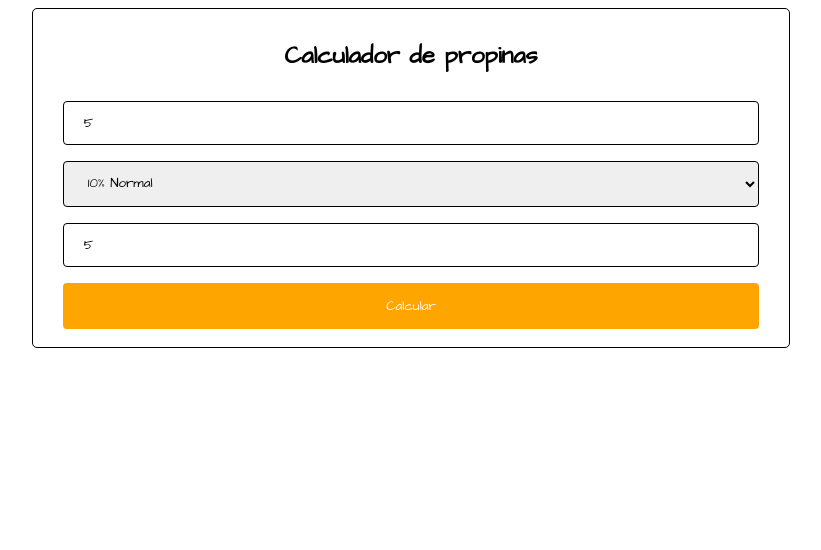
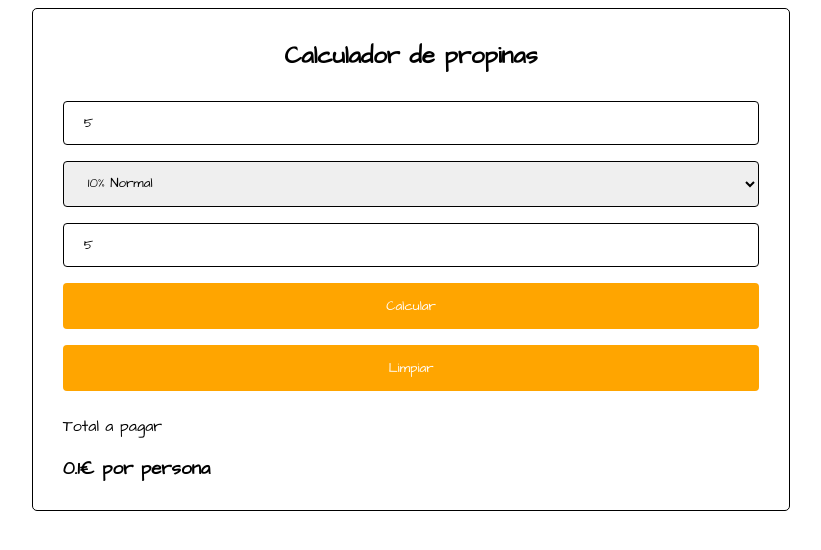
Before and after one commit to 100007217/app-propinas-js, a plain HTML site: page index.html in a window 1280 px wide. Both pictures are taken after typing "5", "5" into the empty fields and a click on the input "Calcular". Shown: the whole page, without its empty margins (229-1050 px from the left). Drawn offline with Linux system fonts and the light colour scheme.

Commit message:
Guardado prepatio

```diff
--- a/css/style.css
+++ b/css/style.css
@@ -25,7 +25,22 @@ input[type=submit] {
     cursor: pointer;
 }
 
+button {
+    width: 100%;
+    background-color: orange;
+    color: white;
+    padding: 14px 20px;
+    margin: 8px 0;
+    border: none;
+    border-radius: 4px;
+    cursor: pointer;
+}
+
 input[type=submit]:hover {
+    background-color: rgba(255, 166, 0, 0.906);
+}
+
+button:hover {
     background-color: rgba(255, 166, 0, 0.906);
 }
 
--- a/index.html
+++ b/index.html
@@ -19,7 +19,7 @@
         <div>
             <h2>Calculador de propinas</h2>
         </div>
-        <form onsubmit="calculo(); return false">
+        <form onsubmit="calculo(); return false" id="formulario">
             <input type="number" name="cuenta" placeholder="total de la cuenta..." id="total">
             <!--step="0.01"-->
             <select name="servicio" id="servicio">
@@ -30,8 +30,13 @@
         </select>
             <input type="number" name="personas" id="personas" class="personas" placeholder="¿cuentas personas van a pagar?">
             <input type="submit" value="Calcular" name="submit">
+            <button onclick="limpiar()">Limpiar</button>
+        </form>
+        <div id="res">
+            <p id="TotalAPagar"></p>
+            <h3 id="resultado"></h3>
+        </div>
 
-        </form>
     </div>
 </body>
 
--- a/js/code.js
+++ b/js/code.js
@@ -1,12 +1,26 @@
 function calculo() {
-    alert("Danny Larrea es genial");
+
     let totalCuenta = document.getElementById('total').value;
     let servicio = document.getElementById('servicio').value;
     let personas = document.getElementById('personas').value;
 
+
     /* Las clases y los nombre requieren un numero porque no son unicas, asi como los ID si lo son
     let servicio = document.getElementsByName('servicio')[0].value;
     let personas = document.getElementsByClassName('personas')[0].value; */
-    alert(personas + " " + servicio + " " + totalCuenta)
+    console.log(personas + " personas " + servicio + " del servicio " + totalCuenta + " total de cuenta");
+    let propinaporpersona = totalCuenta * servicio / personas;
+    propinaporpersona = propinaporpersona || 0
+    if (isFinite(propinaporpersona)) {
+        console.log(propinaporpersona);
+        document.getElementById('resultado').innerHTML = propinaporpersona + "€ por persona";
+        document.getElementById('TotalAPagar').innerHTML = "Total a pagar";
+    } else {
+        alert("No has introducido numero de personas")
+        propinaporpersona = 0
+    }
+}
 
+function limpiar() {
+    document.getElementById("formulario").reset();
 }
```
